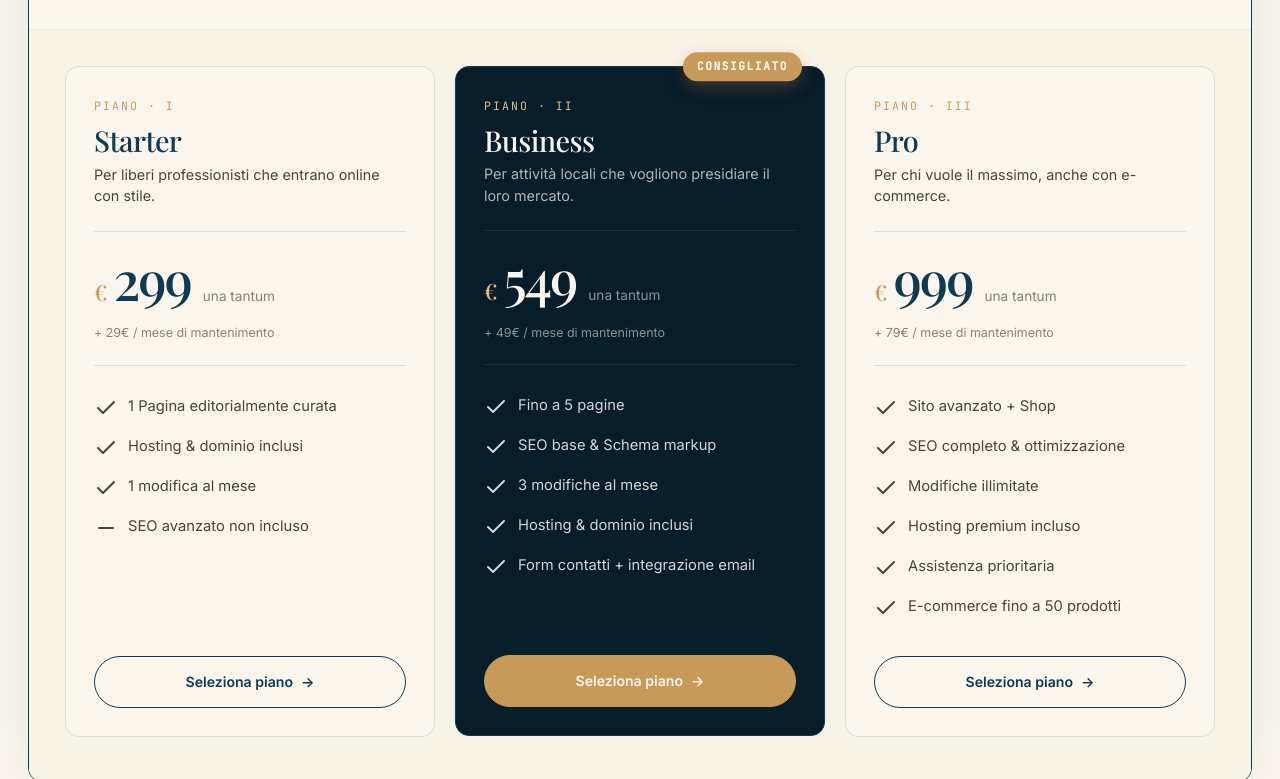
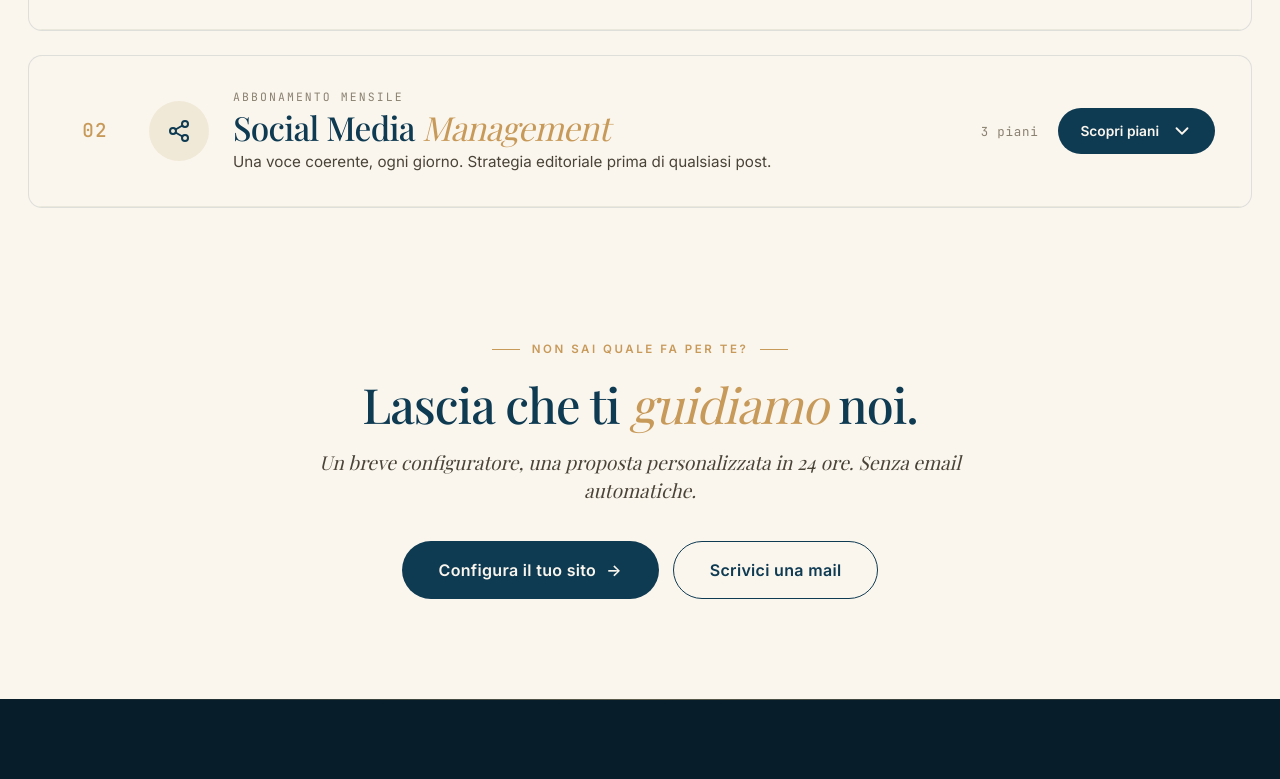
Before and after one commit to olimezz/quota-adriatica, a plain HTML site: page servizi.html in a window 1280 px wide. Shown: the part 738-1517 px from the top of the page. Drawn offline with nearby package versions, Linux system fonts and the light colour scheme; a web font is replaced by a local one.

Commit message:
style: disabilitata l'apertura automatica di sviluppo web all'avvio su servizi

```diff
--- a/servizi.html
+++ b/servizi.html
@@ -372,8 +372,6 @@
             });
         });
 
-        // Open first by default
-        togglePlans('web');
     </script>
 </body>
 </html>
```
